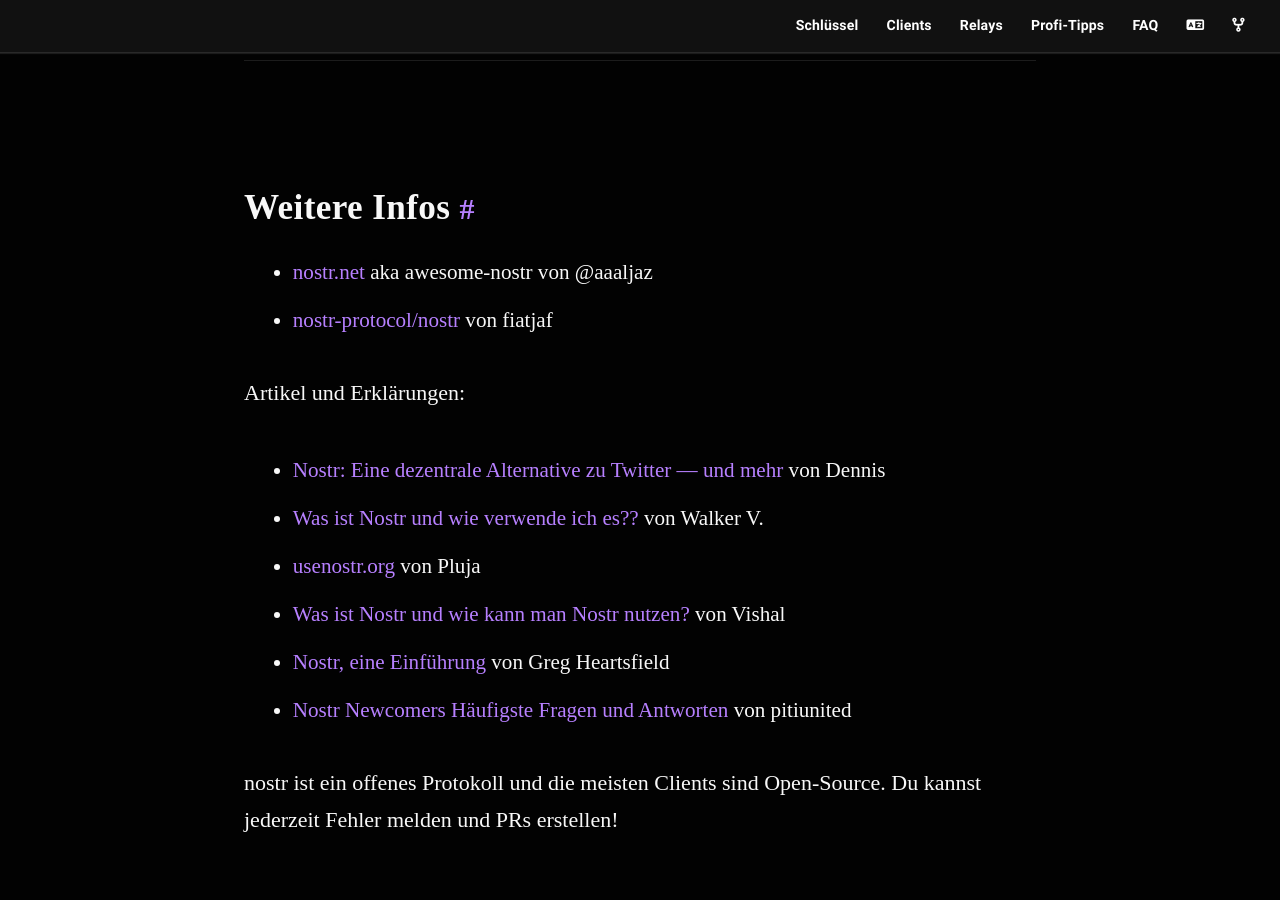
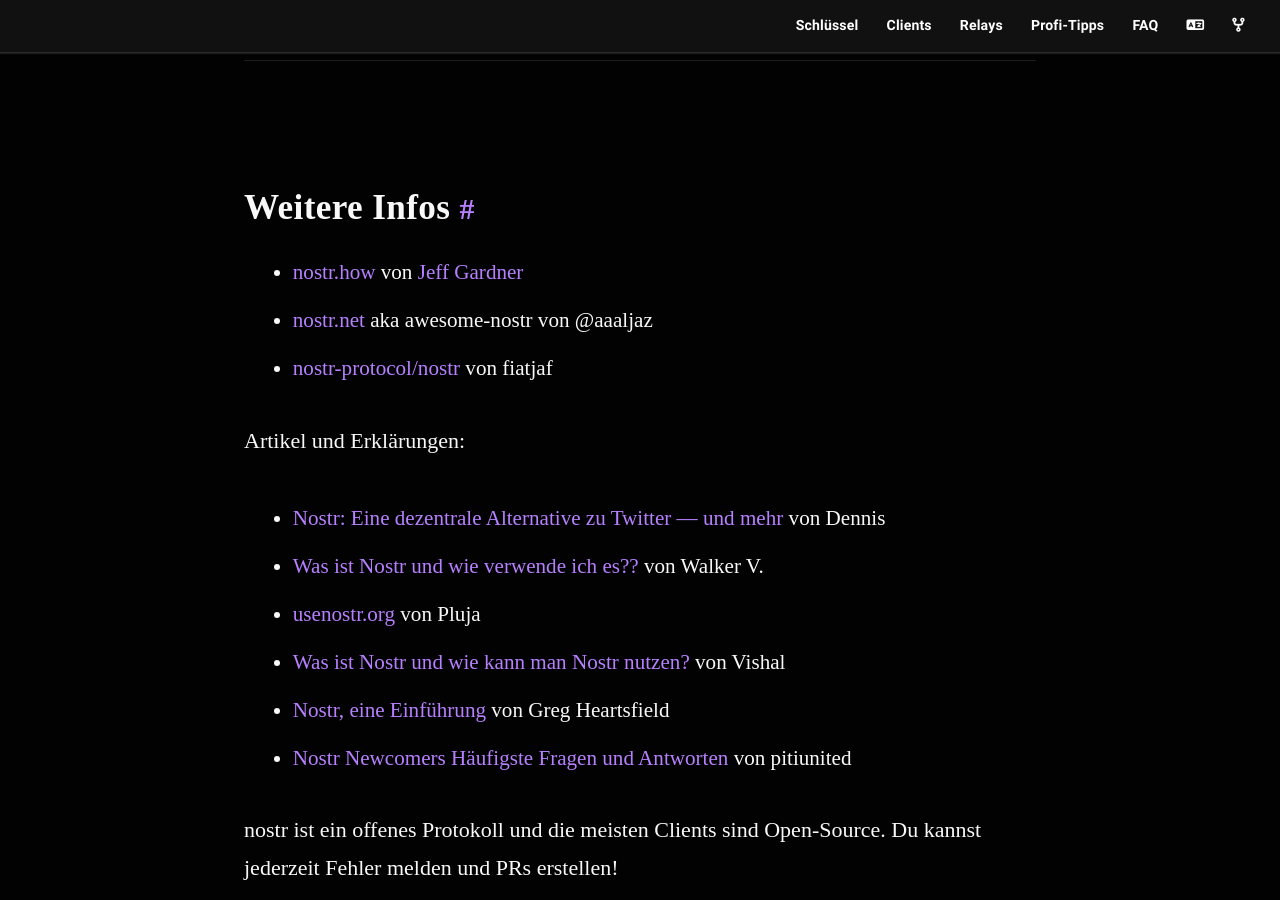
Before and after one commit to cercatrova21/nostr-info.de, a Jekyll site: the page built from index.md, in a window 1280 px wide and 900 px high, scrolled down 9729 px. Built offline with Jekyll 4.4.1, drawn with Linux system fonts in a browser that asks for light colours; some web fonts are replaced.

Commit message:
add nostr.how

```diff
--- a/index.md
+++ b/index.md
@@ -226,6 +226,7 @@ Du kannst auch einen RSS-Feed mit Beiträgen, die bestimmten Schlüsselwörtern
 
 ## Weitere Infos
 
+- [nostr.how](https://nostr.how/) von [Jeff Gardner](https://nostr.guru/p/npub1zuuajd7u3sx8xu92yav9jwxpr839cs0kc3q6t56vd5u9q033xmhsk6c2uc)
 - [nostr.net](https://www.nostr.net/) aka awesome-nostr von @aaaljaz
 - [nostr-protocol/nostr](https://github.com/nostr-protocol/nostr) von fiatjaf
 
```
